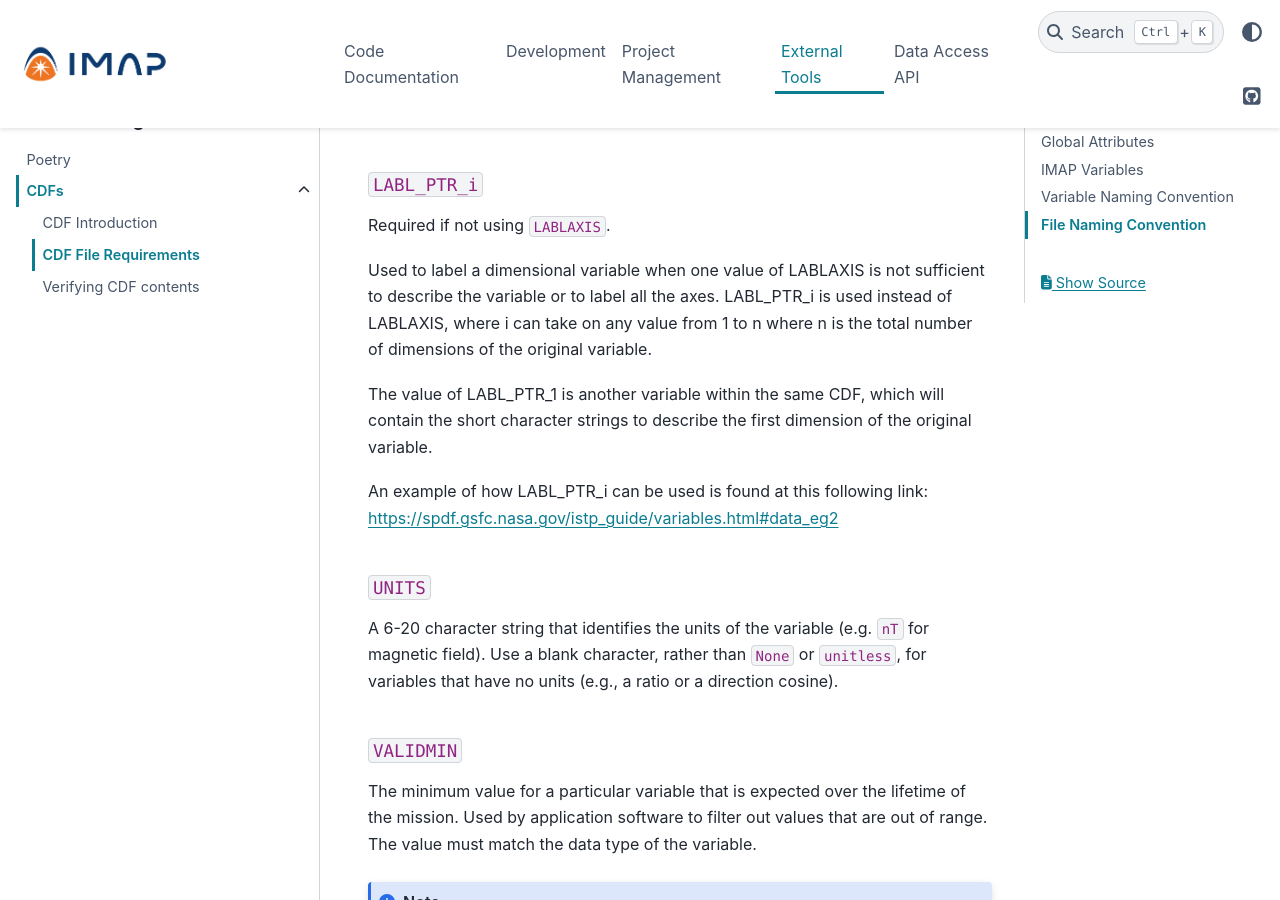
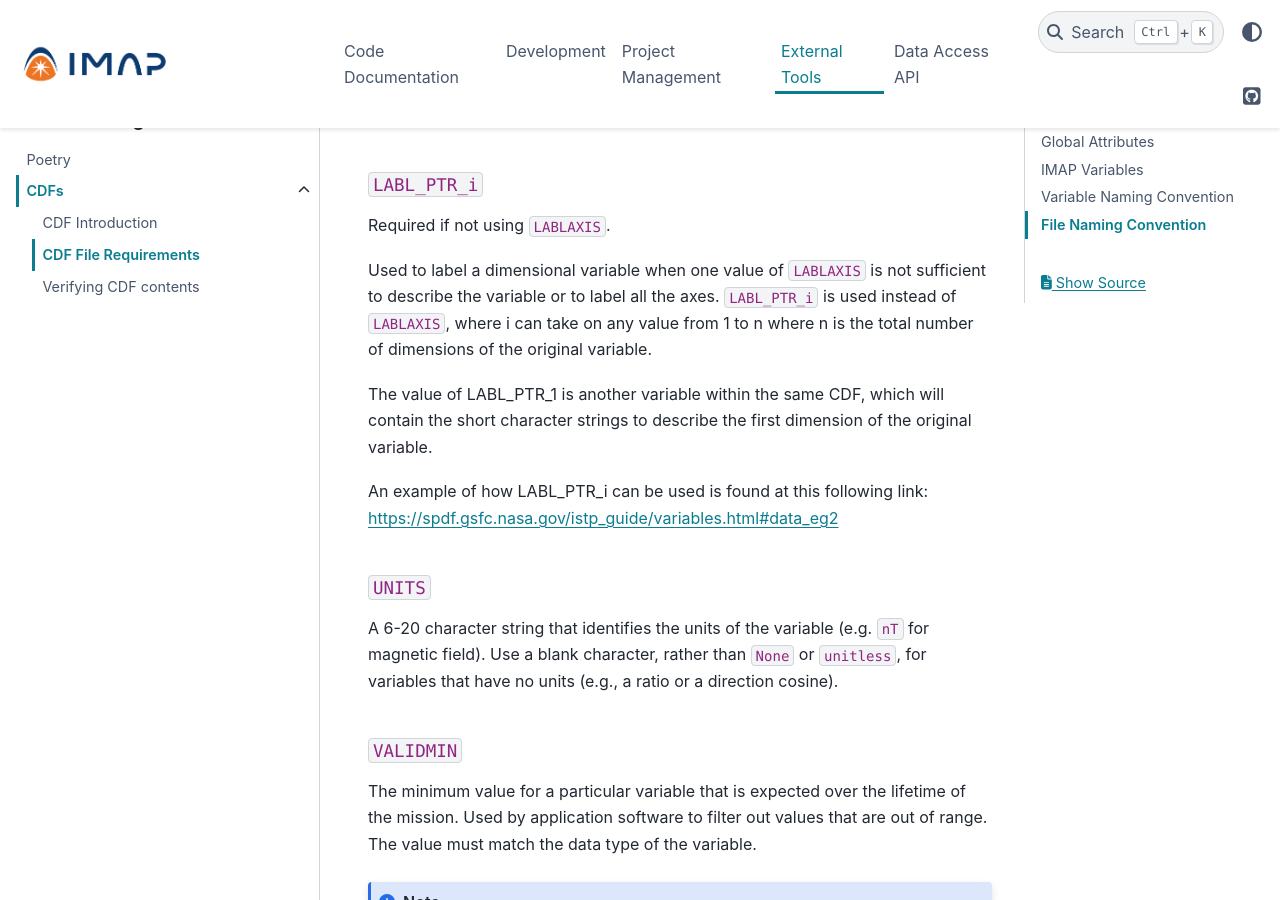
Before and after one commit to IMAP-Science-Operations-Center/imap_processing, a Sphinx documentation site: the page built from docs/source/external-tools/cdf/cdf_requirements.rst, in a window 1280 px wide and 900 px high, scrolled down 8535 px. Built offline with Sphinx 7.4.7 and the PyData theme 0.15.4, drawn with Linux system fonts in a browser that asks for light colours.

```diff
--- a/docs/source/external-tools/cdf/cdf_requirements.rst
+++ b/docs/source/external-tools/cdf/cdf_requirements.rst
@@ -218,7 +218,7 @@ Used to label a plot axis or to provide a heading for a data listing. This field
 ^^^^^^^^^^^^^^
 Required if not using ``LABLAXIS``.
 
-Used to label a dimensional variable when one value of LABLAXIS is not sufficient to describe the variable or to label all the axes. LABL_PTR_i is used instead of LABLAXIS, where i can take on any value from 1 to n where n is the total number of dimensions of the original variable.
+Used to label a dimensional variable when one value of ``LABLAXIS`` is not sufficient to describe the variable or to label all the axes. ``LABL_PTR_i`` is used instead of ``LABLAXIS``, where i can take on any value from 1 to n where n is the total number of dimensions of the original variable.
 
 The value of LABL_PTR_1 is another variable within the same CDF, which will contain the short character strings to describe the first dimension of the original variable.
 
```
